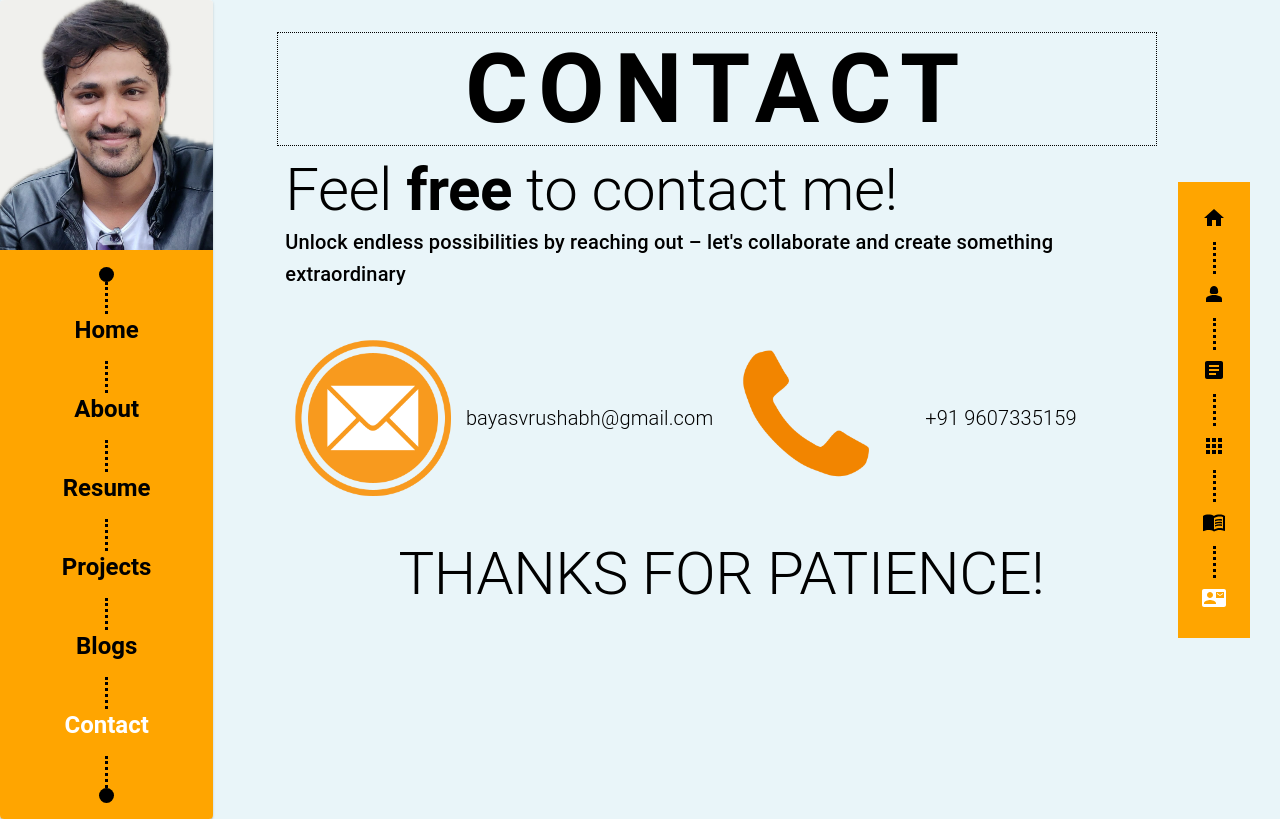
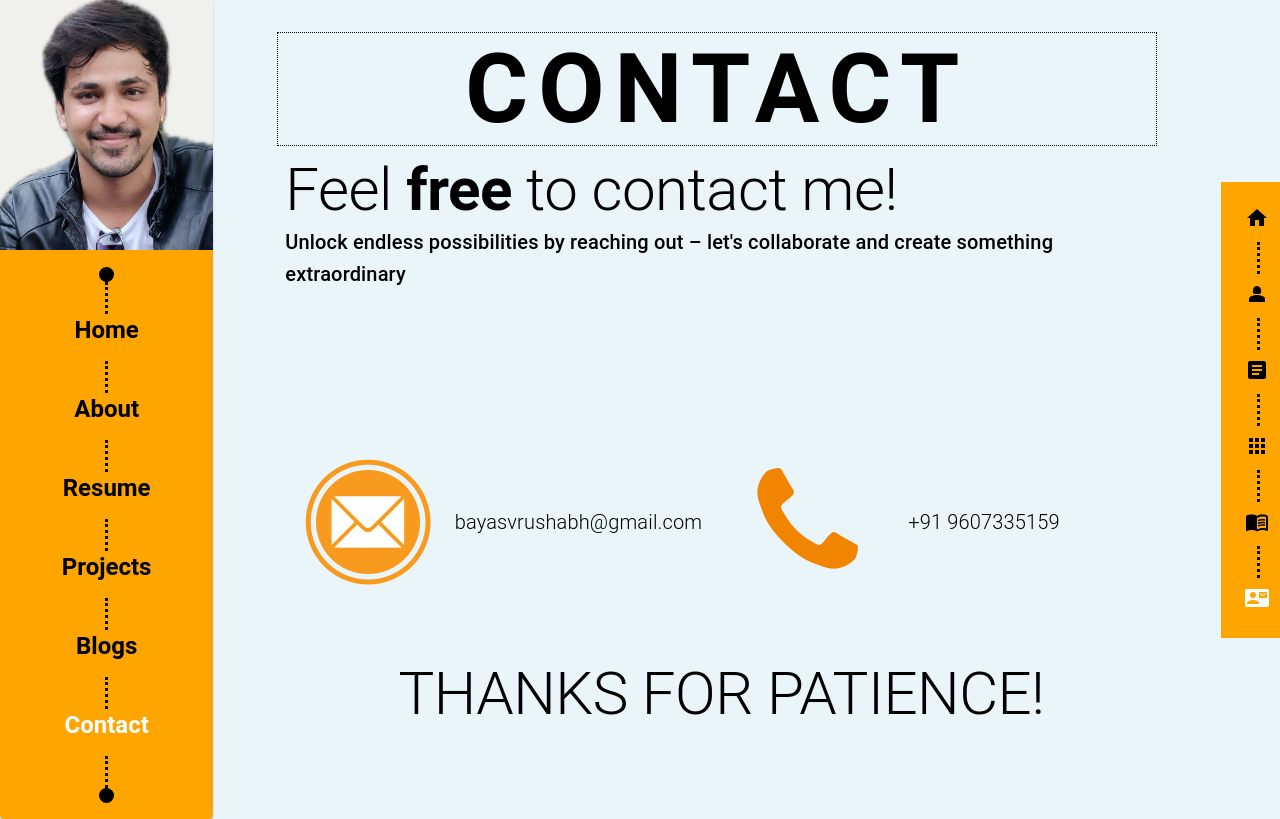
Before and after one commit to VrushabBayas/portfolio, a React (Create React App) app: page /portfolio/contact in a window 1280 px wide. Built offline with nearby package versions, Linux system fonts and the light colour scheme.

Commit message:
style fixes

```diff
--- a/src/containers/Contact/index.js
+++ b/src/containers/Contact/index.js
@@ -32,16 +32,16 @@ function Contact(props) {
         <Grid container>
           <Grid
             xs={6}
-            marginTop={5}
-            justifyContent="space-between"
+            marginTop={20}
+            justifyContent="space-around"
             alignItems="center"
             display="flex"
             p={1}
           >
             <img
               style={{
-                width: "10rem",
-                height: "10rem",
+                width: "8rem",
+                height: "8rem",
               }}
               className="contact-icon"
               src={Email}
@@ -54,15 +54,15 @@ function Contact(props) {
           <Grid
             xs={5}
             p={1}
-            marginTop={5}
-            justifyContent="space-between"
+            marginTop={20}
+            justifyContent="space-around"
             alignItems="center"
             display="flex"
           >
             <img
               style={{
-                width: "10rem",
-                height: "10rem",
+                width: "8rem",
+                height: "8rem",
               }}
               className="contact-icon"
               src={Call}
@@ -76,7 +76,8 @@ function Contact(props) {
         <Grid
           container
           sx={{
-            margin: "1rem",
+            height: 200,
+            margin: "auto",
             padding: "1rem",
             display: "flex",
             justifyContent: "center",
--- a/src/containers/Layout/index.js
+++ b/src/containers/Layout/index.js
@@ -18,7 +18,7 @@ function Layout({ children, title }) {
       <Grid
         xs={9}
         sx={{
-          padding: "2rem 1rem 4rem 4rem",
+          padding: "2rem 1rem 0rem 4rem",
         }}
       >
         <Header title={title} />
@@ -28,7 +28,7 @@ function Layout({ children, title }) {
         xs={1}
         sx={{
           margin: "auto",
-          paddingLeft: "0.3rem",
+          paddingLeft: "3rem",
         }}
       >
         <NavigationBar />
--- a/src/containers/Navigation/index.js
+++ b/src/containers/Navigation/index.js
@@ -8,6 +8,7 @@ import ContactMailIcon from "@mui/icons-material/ContactMail";
 import AppsIcon from "@mui/icons-material/Apps";
 import { Box } from "@mui/material";
 import { NavLink } from "react-router-dom";
+
 import "./style.css";
 
 function NavigationBar({ withLabel = false }) {
--- a/src/containers/Profile/index.js
+++ b/src/containers/Profile/index.js
@@ -2,17 +2,18 @@ import React from "react";
 import Box from "@mui/material/Box";
 import backgroundImage from "../../Assets/Images/cropped-bg.png";
 
-import "./style.css";
+// import "./style.css";
 
 const Profile = () => {
   return (
-    <Box component="div" className="container">
+    <Box component="div">
       <img
         style={{
           maxWidth: "100%",
           maxHeight: "100%", // Ensure the image doesn't exceed the container height
           width: "auto",
           height: "auto",
+
           objectFit: "contain",
           filter: "drop-shadow(0px 0px 10px rgba(0, 0,0,0.5))",
         }}
```
Also changed, not shown: src/containers/Home/style.css (added).
